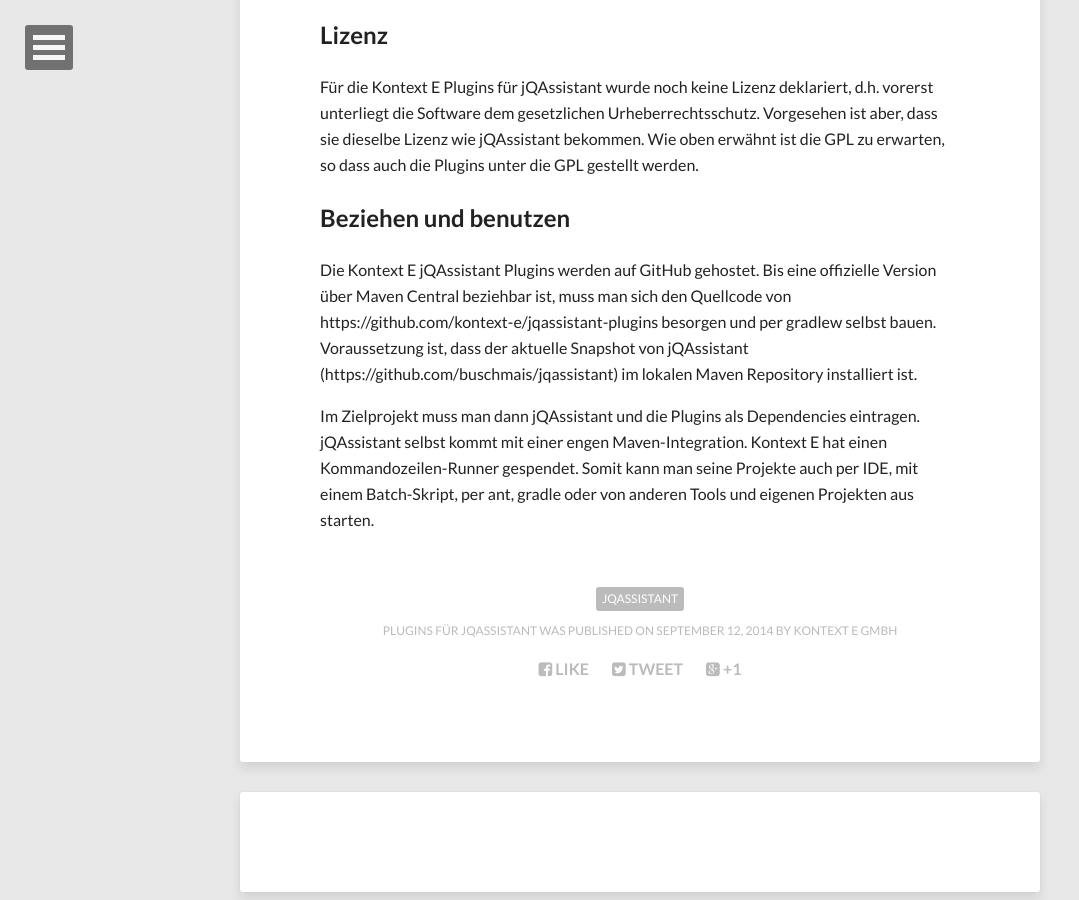
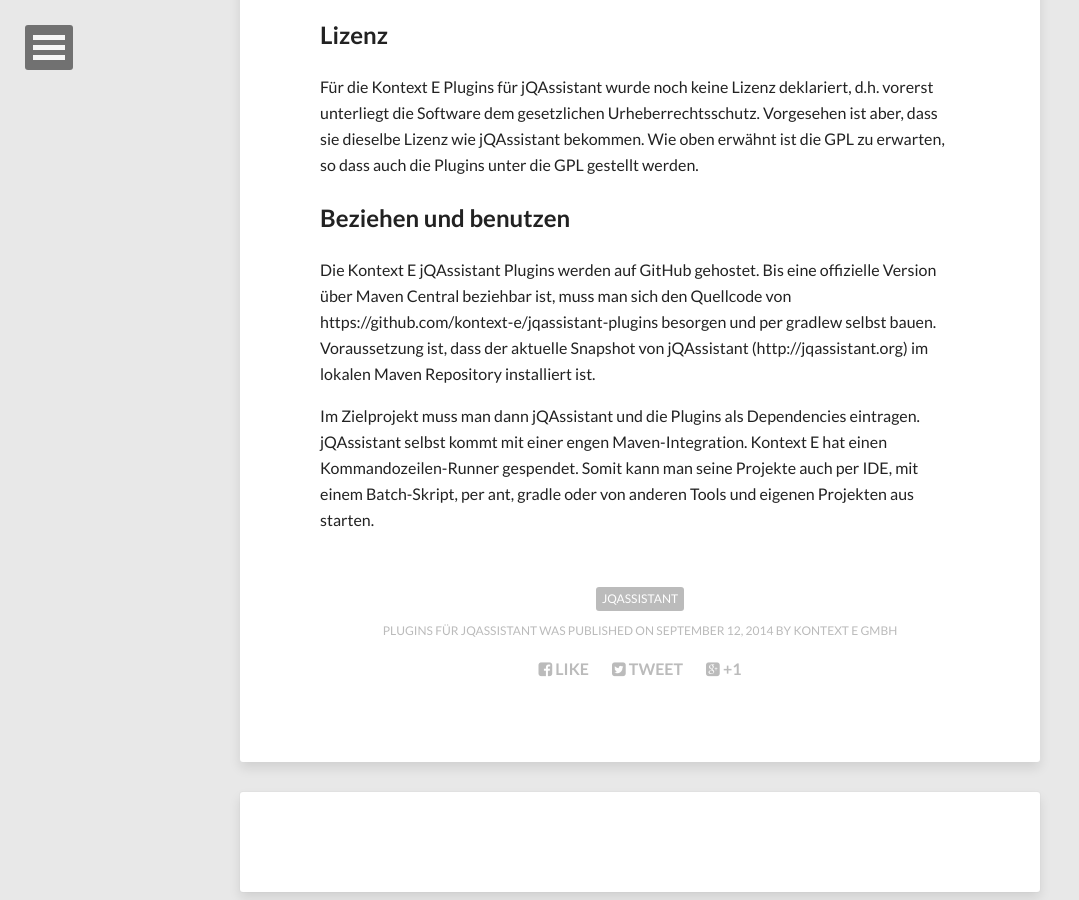
Before and after one commit to kontext-e/kontext-e.github.io, a Jekyll site: the page built from _posts/2014-09-12-jqassistant-plugins.md, in a window 1280 px wide and 900 px high, scrolled down 2234 px. Shown: the whole window, without its empty margins (0-1079 px from the left). Built offline with Jekyll 4.4.1, drawn with Linux system fonts in a browser that asks for light colours; nearby versions of some CDN libraries; some of the changed lines change nothing that is shown.

Commit message:
link to jqassistant.org instead of github

```diff
--- a/_posts/2014-09-12-jqassistant-plugins.md
+++ b/_posts/2014-09-12-jqassistant-plugins.md
@@ -50,6 +50,6 @@
 Beziehen und benutzen
 ---------------------
 
-Die Kontext E jQAssistant Plugins werden auf GitHub gehostet. Bis eine offizielle Version über Maven Central beziehbar ist, muss man sich den Quellcode von https://github.com/kontext-e/jqassistant-plugins besorgen und per gradlew selbst bauen. Voraussetzung ist, dass der aktuelle Snapshot von jQAssistant (https://github.com/buschmais/jqassistant) im lokalen Maven Repository installiert ist.
+Die Kontext E jQAssistant Plugins werden auf GitHub gehostet. Bis eine offizielle Version über Maven Central beziehbar ist, muss man sich den Quellcode von https://github.com/kontext-e/jqassistant-plugins besorgen und per gradlew selbst bauen. Voraussetzung ist, dass der aktuelle Snapshot von jQAssistant (http://jqassistant.org) im lokalen Maven Repository installiert ist.
 
 Im Zielprojekt muss man dann jQAssistant und die Plugins als Dependencies eintragen. jQAssistant selbst kommt mit einer engen Maven-Integration. Kontext E hat einen Kommandozeilen-Runner gespendet. Somit kann man seine Projekte auch per IDE, mit einem Batch-Skript, per ant, gradle oder von anderen Tools und eigenen Projekten aus starten.
```
